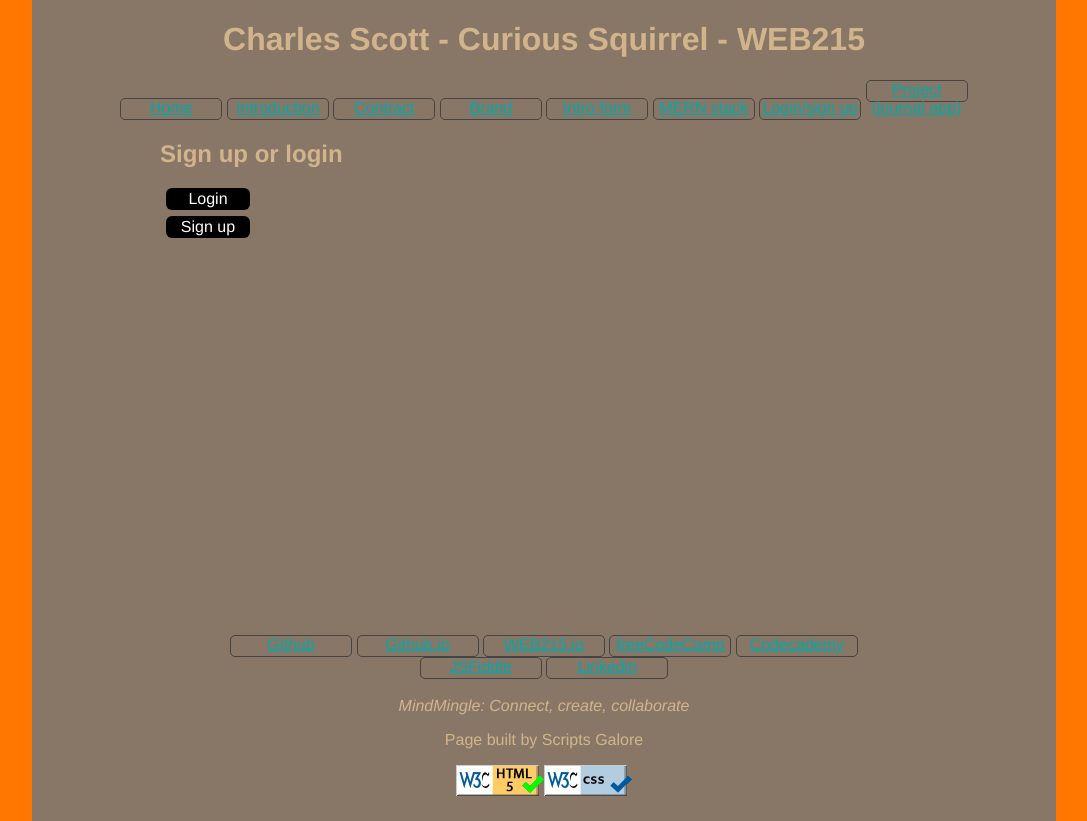
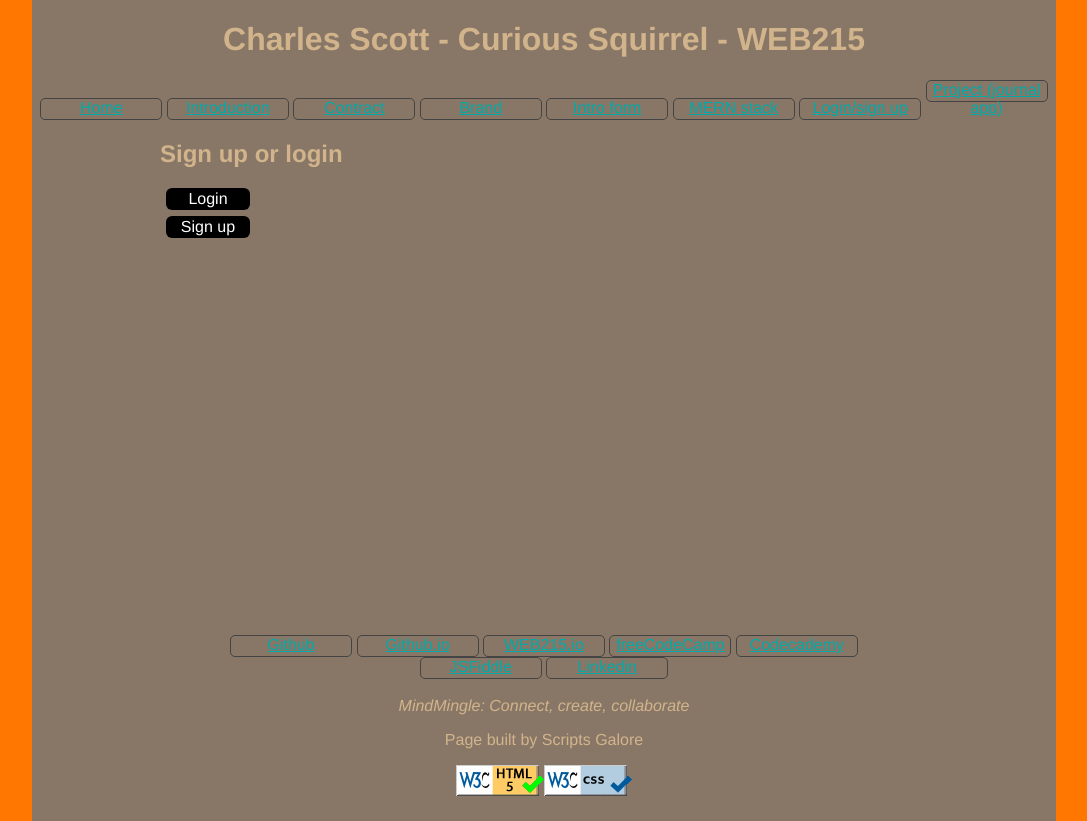
Before and after one commit to cscott53/web215_m11_login, a React (Create React App) app in the folder client/: page / in a window 1280 px wide. Shown: the whole page, without its empty margins (96-1183 px from the left). Built offline with nearby package versions, Linux system fonts and the light colour scheme.

Commit message:
Updated css

```diff
--- a/client/src/App.css
+++ b/client/src/App.css
@@ -42,14 +42,11 @@ footer {
   left: 50%;
   transform: translateX(-50%);
 }
-footer .links {
+.links {
   width: 120px;
-}
-.links {
   display: inline-block;
   border-radius: 5px;
   border: 1px solid #444;
   height: 20px;
-  width: 100px;
   background-color: #876;
 }
```
